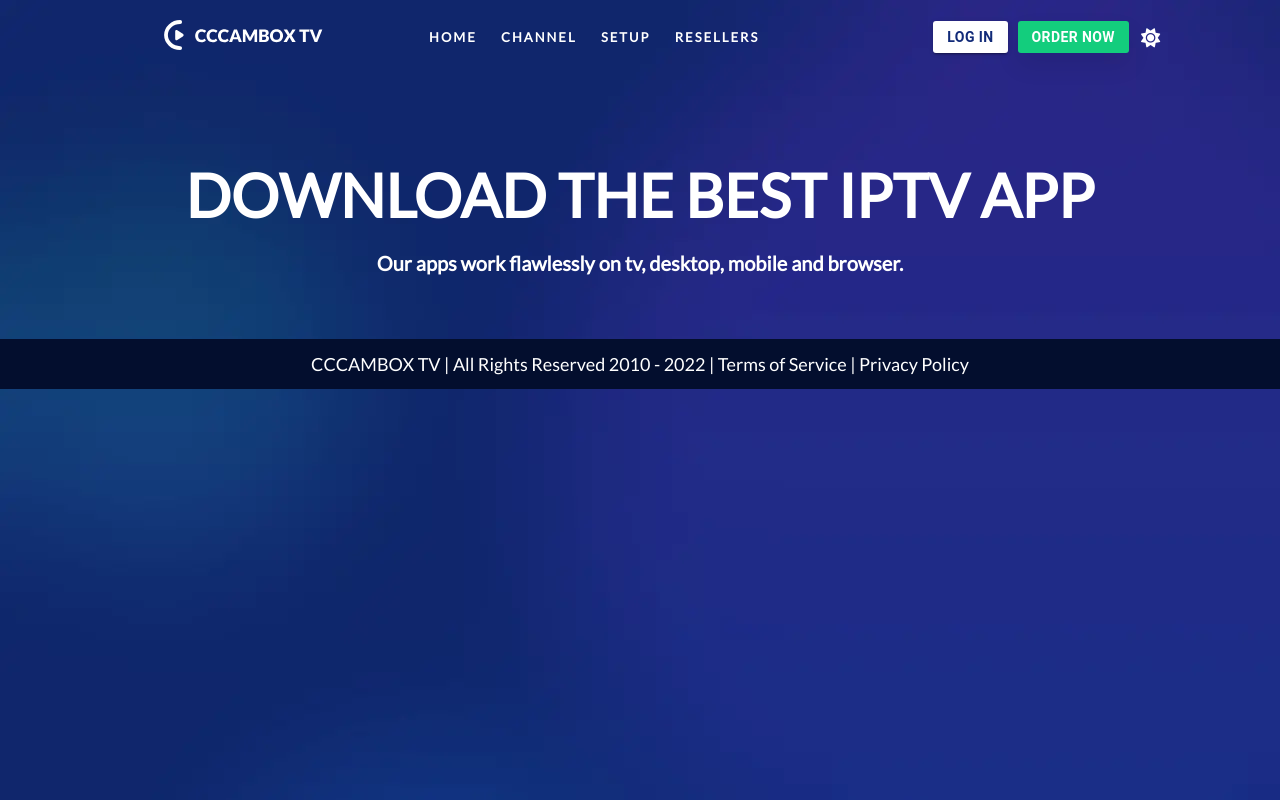
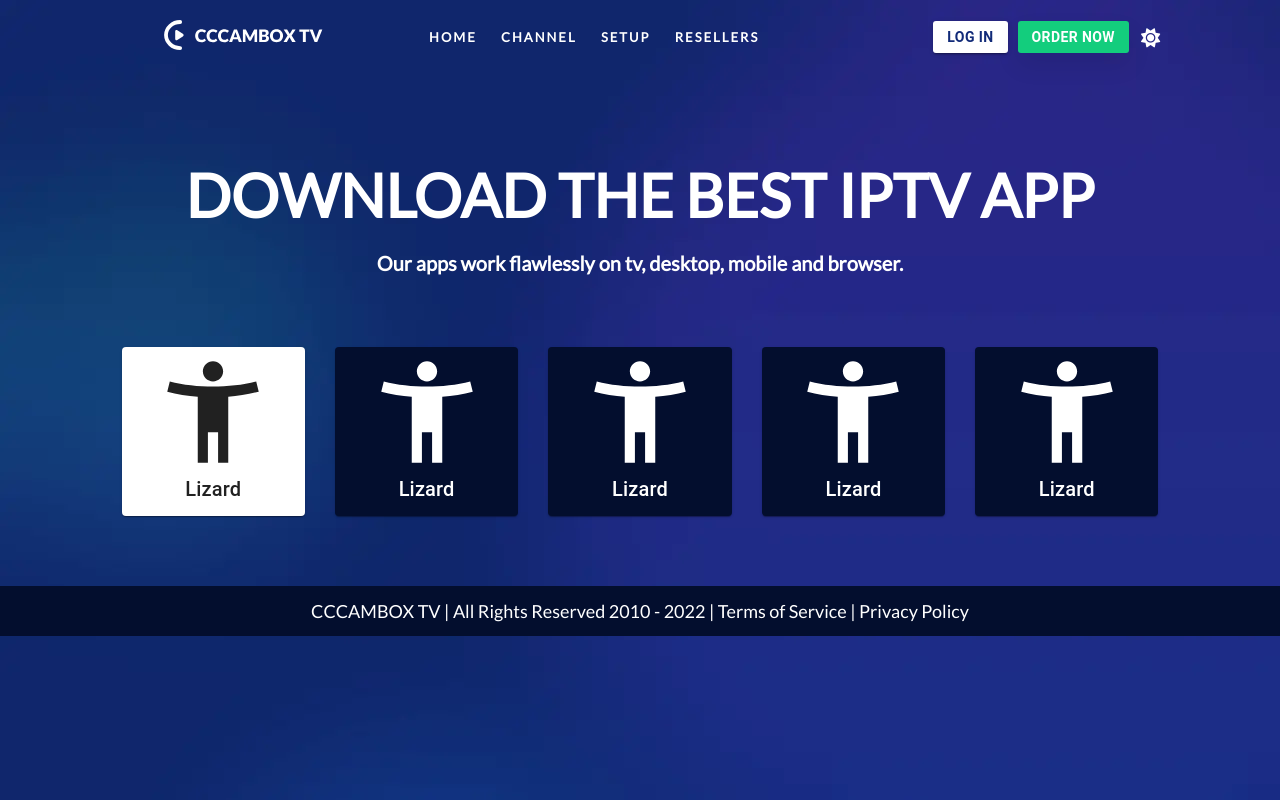
Before and after one commit to Arsalanbashir831/MTV, a React (Create React App) app in the folder my-app/: page /Setup in a window 1280 px wide. Built offline with nearby package versions, Linux system fonts and the light colour scheme; a web font is replaced by a local one.

Commit message:
Added Cards

```diff
--- a/my-app/package.json
+++ b/my-app/package.json
@@ -13,6 +13,7 @@
     "@testing-library/user-event": "^13.2.1",
     "react": "^18.2.0",
     "react-dom": "^18.2.0",
+    "react-icons": "^4.4.0",
     "react-responsive": "^9.0.0-beta.10",
     "react-router-dom": "^6.3.0",
     "react-scripts": "5.0.1",
--- a/my-app/src/Pages/Setup.js
+++ b/my-app/src/Pages/Setup.jsx
@@ -1,10 +1,13 @@
 import React from 'react'
 import SetupIntro from '../components/SetupIntro'
 import './Setup.css'
+
+import SetupPlatform from '../components/SetupPlatform'
 const Setup = () => {
   return (<>
     <div id='ccc_apps'>
       <SetupIntro></SetupIntro>
+      <SetupPlatform></SetupPlatform>
     </div>
   </>
   )
--- a/my-app/src/components/SetupPlatform.css
+++ b/my-app/src/components/SetupPlatform.css
@@ -37,3 +37,45 @@
     position: relative;
     white-space: normal;
 }
+
+.mainContainerDesktop {
+    width: 95%;
+    max-width: 1037px;
+    margin: 0 auto;
+    display: grid;
+    grid-gap: 30px;
+    gap: 30px;
+    padding-top: 35.5px;
+    background: transparent;
+    box-shadow: none;
+    padding-bottom: 42px;
+}
+.unSelectedCard{
+    background-color: var(--components-dark-theme) !important;
+}
+
+/* .MuiCard-root :hover {
+    background-color: white;
+}
+
+.MuiCard-root :hover .centerContent {
+    color: var(--components-dark-theme) !important;
+} */
+
+.centerContent{
+    display: flex;
+    justify-content: center;
+}
+
+
+.selectedWhite{
+    color: white;
+}
+
+/* .selectedWhite :hover{
+    color: var(--components-dark-theme);
+} */
+
+.MuiCardContent-root:last-child {
+    padding-bottom: 0px !important;
+}
--- /dev/null
+++ b/my-app/src/components/SetupPlatform.jsx
@@ -0,0 +1,123 @@
+import React from 'react'
+import './SetupPlatform.css';
+import Box from '@mui/material/Box';
+import Card from '@mui/material/Card';
+import CardContent from '@mui/material/CardContent';
+import CardActionArea from '@mui/material/CardActionArea';
+import Typography from '@mui/material/Typography';
+import { MdAccessibilityNew } from "react-icons/md";
+
+const SetupPlateform = () => {
+  const [selectedIndex, setSelectedIndex] = React.useState('1');
+  const iconSize = 122;
+
+  const handleChangeIndex = (index)=>{
+    setSelectedIndex(index)
+  }
+  return (
+
+
+    <>
+      <div className='mainContainerDesktop'>
+        <Box
+          sx={{
+            display: 'grid',
+            gridAutoColumns: '1fr',
+            gridAutoFlow: 'column',
+            gap: '30px',
+            justifyContent: 'center',
+          }}
+
+        >
+          <Card  id='1' className= {'1'== selectedIndex ? '' : 'unSelectedCard'} onClick={() => { handleChangeIndex('1')}}  sx={{ maxWidth: 400, maxHeight: '170px' }} >
+            <CardActionArea>
+              <div style={{ padding: 4 }}>
+                <div className= 'centerContent'>
+                  <MdAccessibilityNew className= {'1'=== selectedIndex ? '' : 'selectedWhite'} size={iconSize} />
+                </div>
+                <div className= 'centerContent'>
+                  <CardContent sx={{ padding: 0 }}>
+                    <Typography sx={{ padding: 0 }} gutterBottom variant="h6" component="div" className= {'1'=== selectedIndex ? '' : 'selectedWhite'}>
+                      Lizard
+                    </Typography>
+                  </CardContent>
+                </div>
+              </div>
+            </CardActionArea>
+          </Card>
+
+          <Card id='2' className= {'2'=== selectedIndex ? '' : 'unSelectedCard'} onClick={() => { handleChangeIndex('2')}}  sx={{ maxWidth: 400, maxHeight: '170px' }} >
+            <CardActionArea>
+              <div style={{ padding: 4 }}>
+                <div className= 'centerContent'>
+                  <MdAccessibilityNew size={iconSize} className= {'2'=== selectedIndex ? '' : 'selectedWhite'} />
+                </div>
+                <div className= 'centerContent'>
+                  <CardContent sx={{ padding: 0 }}>
+                    <Typography className= {'2'=== selectedIndex ? '' : 'selectedWhite'} sx={{ padding: 0 }} gutterBottom variant="h6" component="div">
+                      Lizard
+                    </Typography>
+                  </CardContent>
+                </div>
+              </div>
+            </CardActionArea>
+          </Card>
+
+          <Card id='3' className= {'3'=== selectedIndex ? '' : 'unSelectedCard'} onClick={() => { handleChangeIndex('3')}}  sx={{ maxWidth: 400, maxHeight: '170px' }} >
+            <CardActionArea>
+              <div style={{ padding: 4 , zIndex : 10 }}>
+                <div className= 'centerContent'>
+                  <MdAccessibilityNew className= {'3'=== selectedIndex ? '' : 'selectedWhite'} size={iconSize} />
+                </div>
+                <div className= 'centerContent'>
+                  <CardContent sx={{ padding: 0 }}>
+                    <Typography className= {'3'=== selectedIndex ? '' : 'selectedWhite'} sx={{ padding: 0 }} gutterBottom variant="h6" component="div">
+                      Lizard
+                    </Typography>
+                  </CardContent>
+                </div>
+              </div>
+            </CardActionArea>
+          </Card>
+
+          <Card id='4' className= {'4'=== selectedIndex ? '' : 'unSelectedCard'} onClick={() => { handleChangeIndex('4')}}  sx={{ maxWidth: 400, maxHeight: '170px' }} >
+            <CardActionArea>
+              <div style={{ padding: 4 }}>
+                <div className= 'centerContent'>
+                  <MdAccessibilityNew className= {'4'=== selectedIndex ? '' : 'selectedWhite'} size={iconSize} />
+                </div>
+                <div className= 'centerContent'>
+                  <CardContent sx={{ padding: 0 }}>
+                    <Typography className= {'4'=== selectedIndex ? '' : 'selectedWhite'} sx={{ padding: 0 }} gutterBottom variant="h6" component="div">
+                      Lizard
+                    </Typography>
+                  </CardContent>
+                </div>
+              </div>
+            </CardActionArea>
+          </Card>
+
+          <Card id='5' className= {'5'=== selectedIndex ? '' : 'unSelectedCard'} onClick={() => { handleChangeIndex('5')}}  sx={{ maxWidth: 400, maxHeight: '170px' }} >
+            <CardActionArea>
+              <div style={{ padding: 4 }}>
+                <div className= 'centerContent'>
+                  <MdAccessibilityNew className= {'5'=== selectedIndex ? '' : 'selectedWhite'} size={iconSize} />
+                </div>
+                <div className= 'centerContent'>
+                  <CardContent sx={{ padding: 0 }}>
+                    <Typography className= {'5'=== selectedIndex ? '' : 'selectedWhite'} sx={{ padding: 0 }} gutterBottom variant="h6" component="div">
+                      Lizard
+                    </Typography>
+                  </CardContent>
+                </div>
+              </div>
+            </CardActionArea>
+          </Card>
+        </Box>
+
+      </div>
+    </>
+  )
+}
+
+export default SetupPlateform
```
Also changed, not shown: my-app/src/components/SetupPlateform.js (deleted, +0 -14 lines), 1 other file (tests, documents, lock files or other folders).
